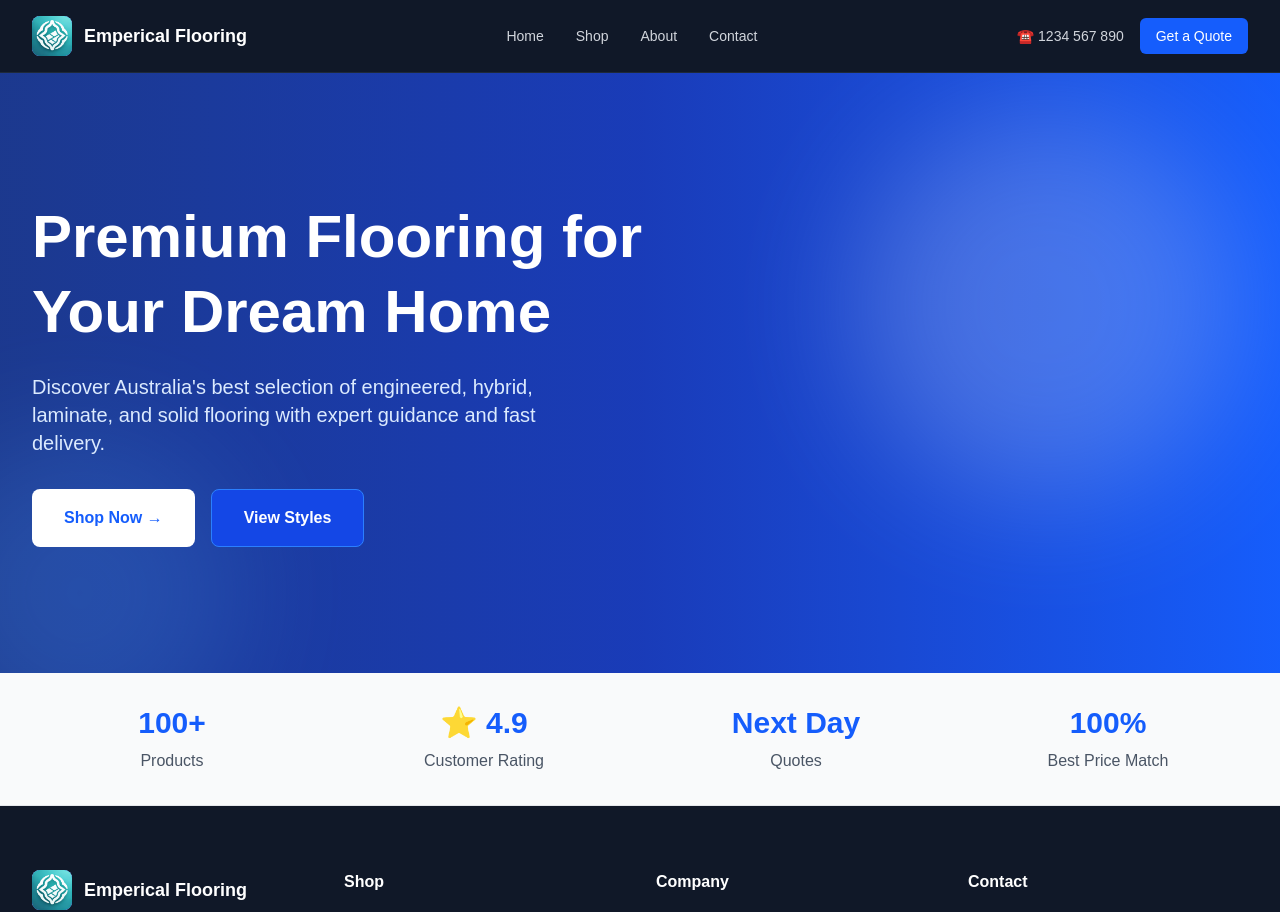
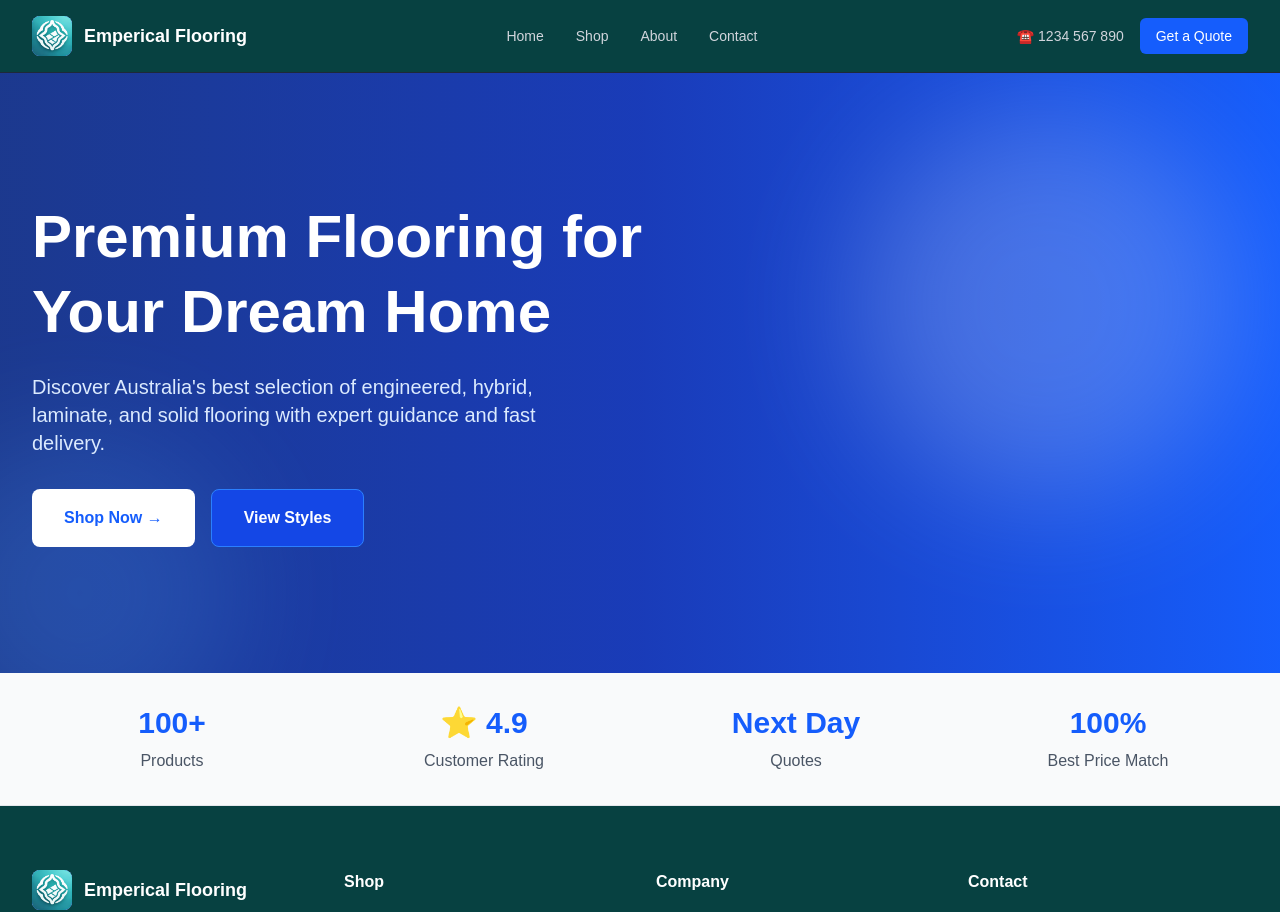
Before and after one commit to JamePHD/Flooring, a Next.js app: page / in a window 1280 px wide. Shown: the top 912 px of the page. Built offline with nearby package versions, Linux system fonts and the light colour scheme.

Commit message:
Added public folder structure, changed layout color

```diff
--- a/app/components/footer.tsx
+++ b/app/components/footer.tsx
@@ -1,14 +1,14 @@
 import Link from "next/link";
 export default function Footer() {
     return(
-        <footer className="bg-gray-900 text-gray-300">
+        <footer className="bg-[#074141] text-gray-300">
         <div className="max-w-7xl mx-auto px-4 sm:px-6 lg:px-8 py-16">
           <div className="grid grid-cols-1 md:grid-cols-4 gap-8 mb-8">
             {/* Brand */}
             <div>
               <div className="flex items-center gap-3 mb-4">
                 <div className="w-10 h-10 bg-gradient-to-br from-blue-500 to-blue-700 rounded-lg flex items-center justify-center">
-                  <img src="/logotest.png" alt="Emperical Flooring Logo" className="w-10 h-10 object-cover rounded-lg" />
+                  <img src="/logos/logotest.png" alt="Emperical Flooring Logo" className="w-10 h-10 object-cover rounded-lg" />
                 </div>
                 <span className="font-bold text-white text-lg">Emperical Flooring</span>
               </div>
--- a/app/components/header.tsx
+++ b/app/components/header.tsx
@@ -9,14 +9,14 @@ export default function Header() {
     //     <a href="#" style={{ marginRight: "10px", color: "white" }}>Comparison</a>
     //   </nav>
     // </header>
-    <header className="bg-gray-900 text-gray-300 border-b border-gray-800">
+    <header className="bg-[#074141] text-gray-300 border-b border-gray-800">
       <div className="max-w-7xl mx-auto px-4 sm:px-6 lg:px-8 py-4">
         <div className="flex items-center justify-between">
 
           {/* Brand */}
           <div className="flex items-center gap-3">
             <div className="w-10 h-10 bg-gradient-to-br from-blue-500 to-blue-700 rounded-lg flex items-center justify-center">
-              <img src="/logotest.png" alt="Emperical Flooring Logo" className="w-10 h-10 object-cover rounded-lg" />
+              <img src="/logos/logotest.png" alt="Emperical Flooring Logo" className="w-10 h-10 object-cover rounded-lg" />
             </div>
             <span className="font-bold text-white text-lg">Emperical Flooring</span>
           </div>
```
Also changed, not shown: public/logos/logotest.png (renamed from public/logotest.png).
